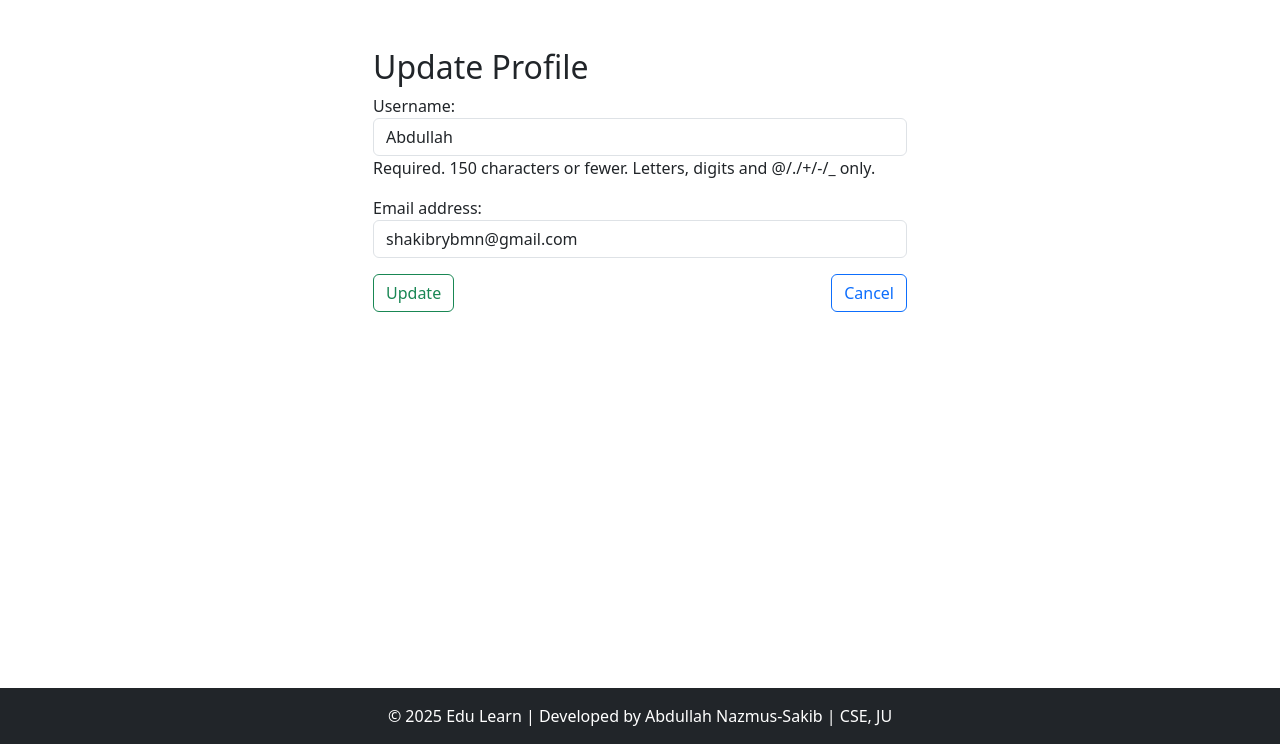
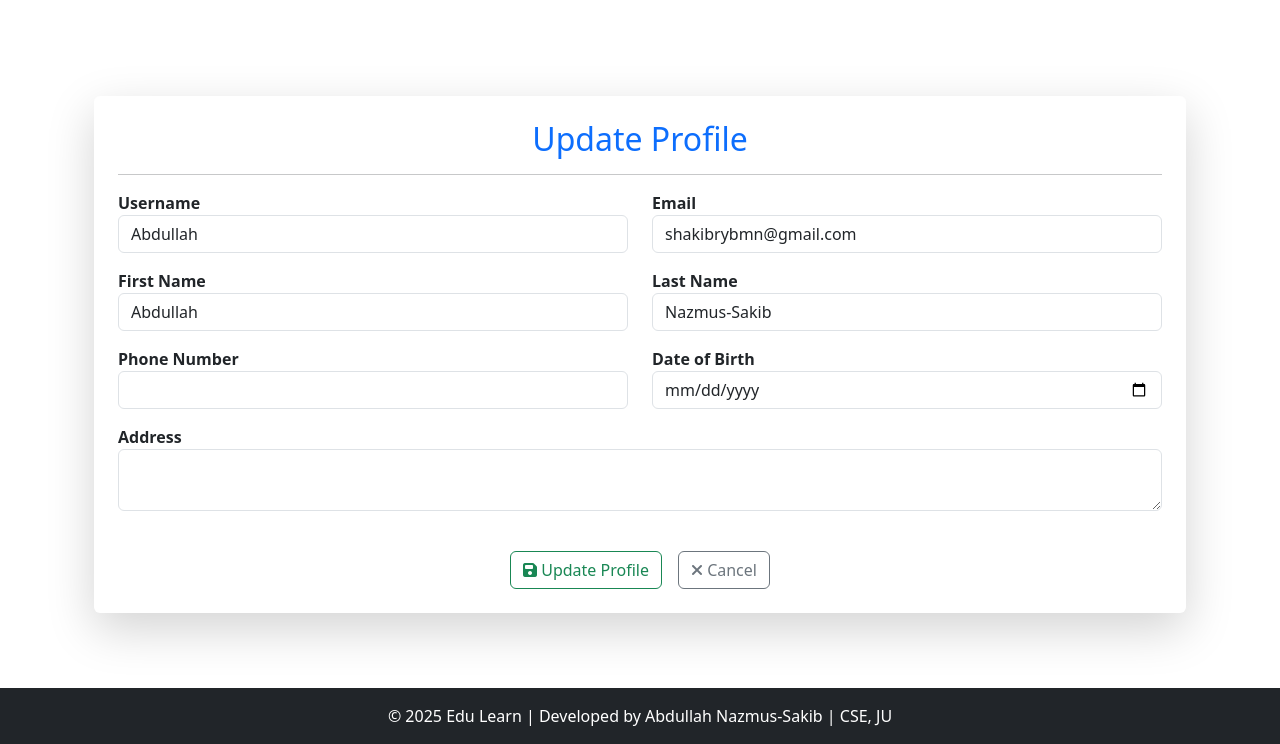
Before and after one commit to AbdullahRFA/Edu_Learn_Django_CURD_Project, a Django app: page /update_profile/ in a window 1280 px wide. Shown: the part 56-800 px from the top of the page. Run offline with Django 5.2, Linux system fonts and the light colour scheme; a user stored in the database is signed in.

Commit message:
added user_profile.html that show the all info about the user

```diff
--- a/Course_app/forms.py
+++ b/Course_app/forms.py
@@ -60,13 +60,20 @@ class PasswordResetRequestForm(forms.Form):
         widget=forms.EmailInput(attrs={'class': 'form-control', 'placeholder': 'Enter your email'})
     )
 
+
 class UserUpdateForm(forms.ModelForm):
+    phone_number = forms.CharField(max_length=15, required=False, widget=forms.TextInput(attrs={'class': 'form-control'}))
+    date_of_birth = forms.DateField(required=False, widget=forms.DateInput(attrs={'class': 'form-control', 'type': 'date'}))
+    address = forms.CharField(max_length=255, required=False, widget=forms.Textarea(attrs={'class': 'form-control', 'rows': 2}))
+
     class Meta:
         model = User
-        fields = ['username','email']
+        fields = ['username', 'email', 'first_name', 'last_name', 'phone_number', 'date_of_birth', 'address']
         widgets = {
-            'username':forms.TextInput(attrs={'class':'form-control'}),
-            'email':forms.EmailInput(attrs={'class':'form-control'})
+            'username': forms.TextInput(attrs={'class': 'form-control'}),
+            'email': forms.EmailInput(attrs={'class': 'form-control'}),
+            'first_name': forms.TextInput(attrs={'class': 'form-control'}),
+            'last_name': forms.TextInput(attrs={'class': 'form-control'}),
         }
 
 
--- a/Course_app/urls.py
+++ b/Course_app/urls.py
@@ -32,6 +32,7 @@ urlpatterns = [
     path('login_user/',views.login_user,name='login_user'),
     path('logout_user/',views.logout_user,name='logout_user'),
     path('register_user/',views.register_user,name='register_user'),
+    path('profile/', views.user_profile, name='user_profile'),
     path('update_profile/',views.update_profile,name='update_profile'),
 
 
--- a/Course_app/views.py
+++ b/Course_app/views.py
@@ -279,23 +279,25 @@ def register_user(request):
 
     return render(request,"Course_app/user_login_and_register_form.html",context)
 
+
+@login_required(login_url='login_user')
+def user_profile(request):
+    return render(request, 'Course_app/user_profile.html')
+
+
 @login_required(login_url='login_user')
 def update_profile(request):
+    user = request.user
     if request.method == "POST":
-        form = UserUpdateForm(request.POST, instance=request.user)
+        form = UserUpdateForm(request.POST, instance=user)
         if form.is_valid():
             form.save()
-            messages.info(request,"Profile updated Successfully")
-            redirect('user_profile')
-        else:
-            messages.error(request,"form does not update try again")
+            messages.success(request, "Profile updated successfully!")
+            return redirect('user_profile')
     else:
-        form = UserUpdateForm(instance=request.user)
-    context ={
-        'form':form
-    }
+        form = UserUpdateForm(instance=user)
 
-    return render(request,"Course_app/update_profile.html",context)
+    return render(request, 'Course_app/update_profile.html', {'form': form})
 
 def about(request):
     return render(request,"Course_app/about.html")
--- a/templates/Course_app/navbar.html
+++ b/templates/Course_app/navbar.html
@@ -47,9 +47,8 @@
                         <li><a class="dropdown-item" href="{% url 'register_user' %}"><i class="fas fa-user-plus"></i> Register</a></li>
                         <li><a class="dropdown-item" href="{% url 'login_user' %}"><i class="fas fa-sign-in-alt"></i> Login</a></li>
                         <li><hr class="dropdown-divider"></li>
+                        <li><a class="dropdown-item" href="{% url 'user_profile' %}"><i class="fas fa-user-circle"></i> Profile</a></li>
                         <li><a class="dropdown-item text-danger" href="{% url 'logout_user' %}"><i class="fas fa-sign-out-alt"></i> Logout</a></li>
-                        <li><a class="dropdown-item text-success" href="{% url 'change_password' %}"><i class="fas fa-sign-out-alt"></i> Change Password</a></li>
-                        <li><a class="dropdown-item text-info" href="{% url 'update_profile' %}"><i class="fas fa-sign-out-alt"></i> Update Profile</a></li>
                     </ul>
                 </li>
             </ul>
--- a/templates/Course_app/update_profile.html
+++ b/templates/Course_app/update_profile.html
@@ -2,17 +2,79 @@
 {% block title %}Update Profile{% endblock title %}
 
 {% block content %}
-<div class="container w-50">
-    <h2>Update Profile</h2>
+<div class="container mt-5">
+    <div class="card shadow-lg border-0">
+        <div class="card-body p-4">
+            <h2 class="text-primary text-center">Update Profile</h2>
+            <hr>
 
-    <form method="post">
-        {% csrf_token %}
-        {{ form.as_p }}
-        <div class="d-flex justify-content-between">
-            <button type="submit" class="btn btn-outline-success">Update</button>
-            <a href="{% url 'course_list' %}" class="btn btn-outline-primary">Cancel</a>
+            <!-- Display Form Errors -->
+            {% if form.errors %}
+            <div class="alert alert-danger">
+                <strong>Please correct the errors below:</strong>
+                <ul>
+                    {% for field, errors in form.errors.items %}
+                        {% for error in errors %}
+                            <li>{{ field|title }}: {{ error }}</li>
+                        {% endfor %}
+                    {% endfor %}
+                </ul>
+            </div>
+            {% endif %}
 
+            <form method="post">
+                {% csrf_token %}
+
+                <div class="row">
+                    <div class="col-md-6 mb-3">
+                        <label class="fw-bold">Username</label>
+                        {{ form.username }}
+                    </div>
+                    <div class="col-md-6 mb-3">
+                        <label class="fw-bold">Email</label>
+                        {{ form.email }}
+                    </div>
+                </div>
+
+                <div class="row">
+                    <div class="col-md-6 mb-3">
+                        <label class="fw-bold">First Name</label>
+                        {{ form.first_name }}
+                    </div>
+                    <div class="col-md-6 mb-3">
+                        <label class="fw-bold">Last Name</label>
+                        {{ form.last_name }}
+                    </div>
+                </div>
+
+                <div class="row">
+                    <div class="col-md-6 mb-3">
+                        <label class="fw-bold">Phone Number</label>
+                        {{ form.phone_number }}
+                    </div>
+                    <div class="col-md-6 mb-3">
+                        <label class="fw-bold">Date of Birth</label>
+                        {{ form.date_of_birth }}
+                    </div>
+                </div>
+
+                <div class="row">
+                    <div class="col-md-12 mb-3">
+                        <label class="fw-bold">Address</label>
+                        {{ form.address }}
+                    </div>
+                </div>
+
+                <div class="d-flex justify-content-center gap-3 mt-4">
+                    <button type="submit" class="btn btn-outline-success">
+                        <i class="fas fa-save"></i> Update Profile
+                    </button>
+                    <a href="{% url 'user_profile' %}" class="btn btn-outline-secondary">
+                        <i class="fas fa-times"></i> Cancel
+                    </a>
+                </div>
+            </form>
         </div>
-    </form>
+    </div>
 </div>
 {% endblock content %}
```
Also changed, not shown: templates/Course_app/user_profile.html (added, +85 -0 lines), db.sqlite3.
